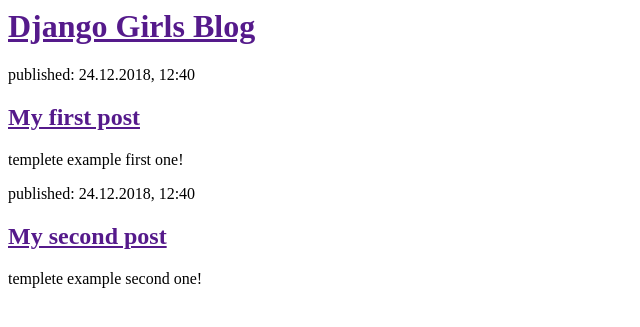
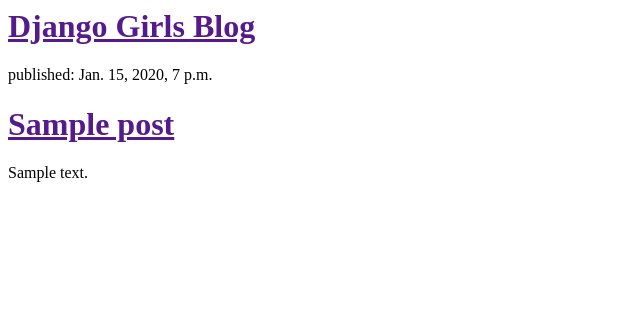
Before and after one commit to yujinSon/home-first-blog, a Django app: template blog/templates/blog/post_list.html in a window 1280 px wide. Shown: the top 327 px of the page, without its empty margins (0-640 px from the left). Run offline with Django 3.2, Linux system fonts and the light colour scheme; the template is opened without the code that fills it: values that come from a table or form of the project are taken from there, others are empty; tables that the repository leaves empty hold one stand-in row (values such as "Sample post").

Commit message:
Modified templates to display posts from database.

```diff
--- a/blog/templates/blog/post_list.html
+++ b/blog/templates/blog/post_list.html
@@ -7,16 +7,13 @@
             <h1><a href="">Django Girls Blog</a></h1>
         </div>
 
+        {% for post in posts %}
         <div>
-            <p>published: 24.12.2018, 12:40</p>
-            <h2><a href=""> My first post</a></h2>
-            <p>templete example first one!</p>
+            <p>published: {{ post.published_date }}</p>
+            <h1><a href="">{{ post.title }}</a></h1>
+            <p>{{ post.text|linebreaksbr }}</p>
         </div>
+        {% endfor %}
 
-        <div>
-            <p>published: 24.12.2018, 12:40</p>
-            <h2><a href=""> My second post</a></h2>
-            <p>templete example second one!</p>
-        </div>
     </body>
 </html>
--- a/blog/views.py
+++ b/blog/views.py
@@ -1,5 +1,8 @@
 from django.shortcuts import render
+from .models import Post
+from django.utils import timezone
 
 # Create your views here.
 def post_list(request):
-    return render(request, 'blog/post_list.html', {})
+    posts = Post.objects.filter(published_date__lte=timezone.now()).order_by('published_date')
+    return render(request, 'blog/post_list.html', {'posts': posts})
```
